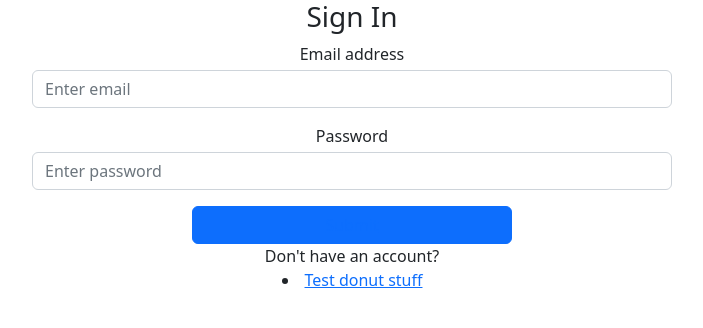
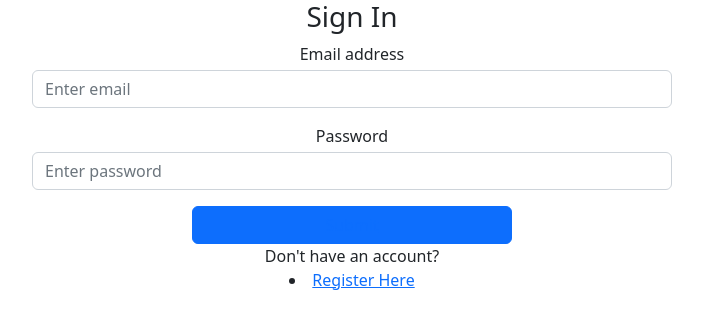
Before and after one commit to DanJenkins-Developer/Budget-Surf, a React (Create React App) app in the folder client/: page / in a window 1280 px wide. Shown: the top 328 px of the page, without its empty margins (288-991 px from the left). Built offline with nearby package versions, Linux system fonts and the light colour scheme.

Commit message:
Anotha one

```diff
--- a/client/src/Login.js
+++ b/client/src/Login.js
@@ -35,7 +35,7 @@
           </div>
           <div className="d-flex justify-content-center">
           <p className="">
-            Don't have an account? <li><Link to="/donut">Test donut stuff</Link></li>
+            Don't have an account? <li><Link to="/register">Register Here</Link></li>
           </p>
           </div>
         </div>
```
